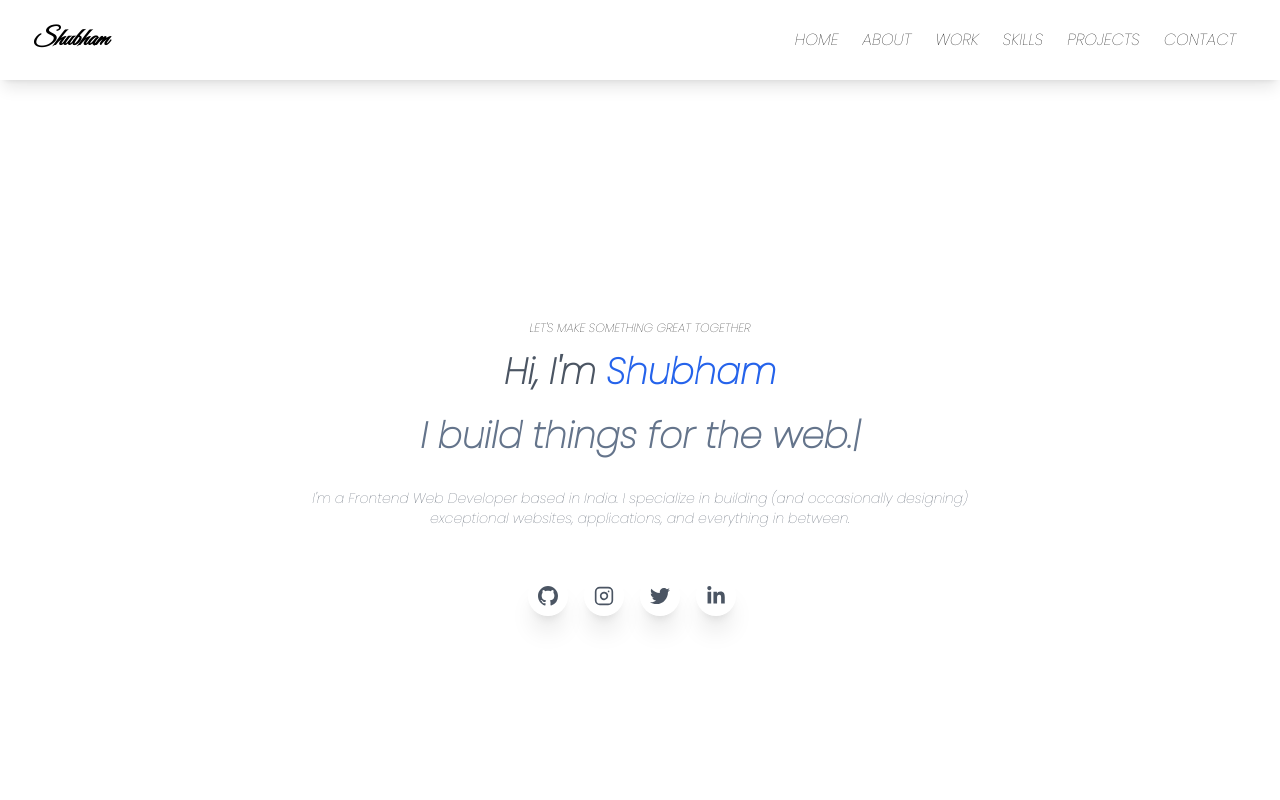
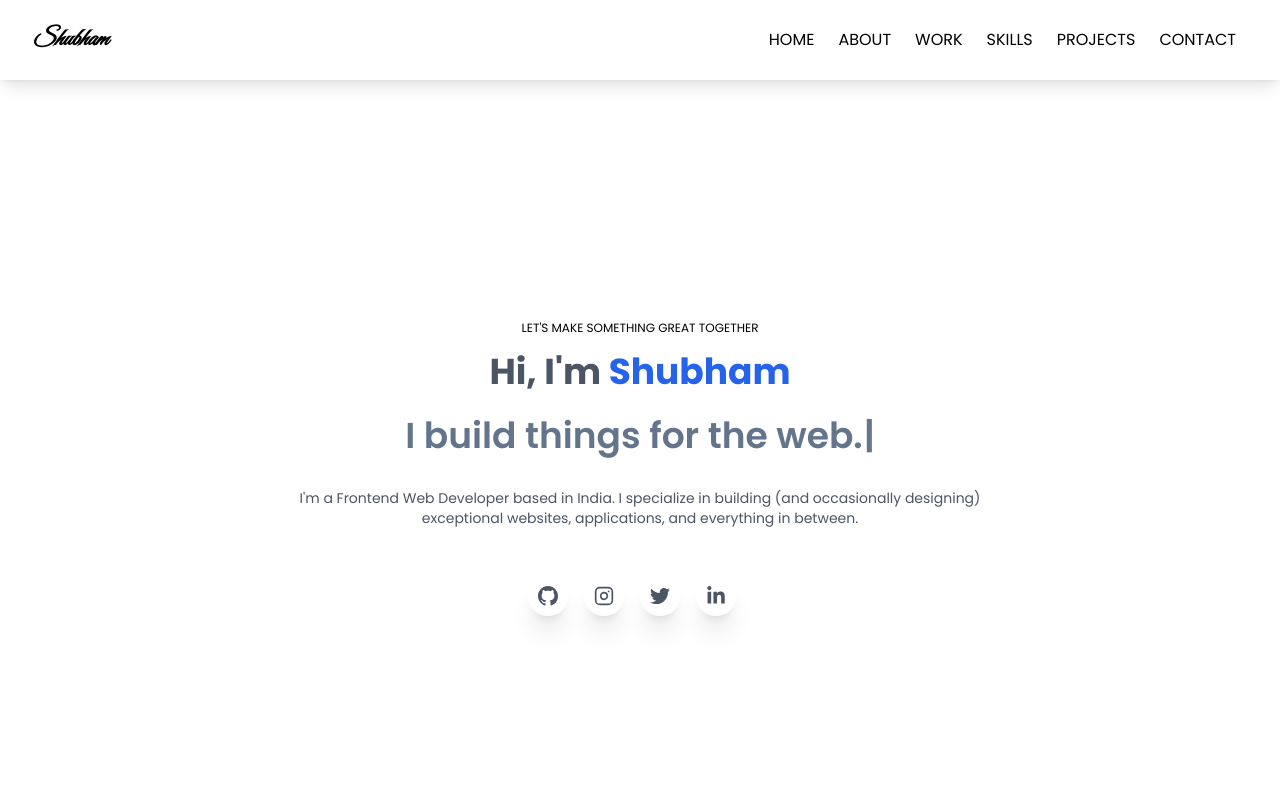
Before and after one commit to shubhamryaduvanshi/portfolio-v2, a Next.js app: page / in a window 1280 px wide. Shown: the top 800 px of the page. Built offline with nearby package versions, Linux system fonts and the light colour scheme.

Commit message:
updating imported font weight

```diff
--- a/pages/index.js
+++ b/pages/index.js
@@ -25,7 +25,7 @@
         <link rel="preconnect" href="https://fonts.googleapis.com" />
         <link rel="preconnect" href="https://fonts.gstatic.com" crossorigin />
         <link
-          href="https://fonts.googleapis.com/css2?family=Great+Vibes&family=Poppins:ital,wght@1,100&display=swap"
+          href="https://fonts.googleapis.com/css2?family=Great+Vibes&family=Poppins:ital,wght@0,200;0,300;0,400;0,500;0,600;0,700;0,800;1,100;1,300&display=swap"
           rel="stylesheet"
         />
       </Head>
```
